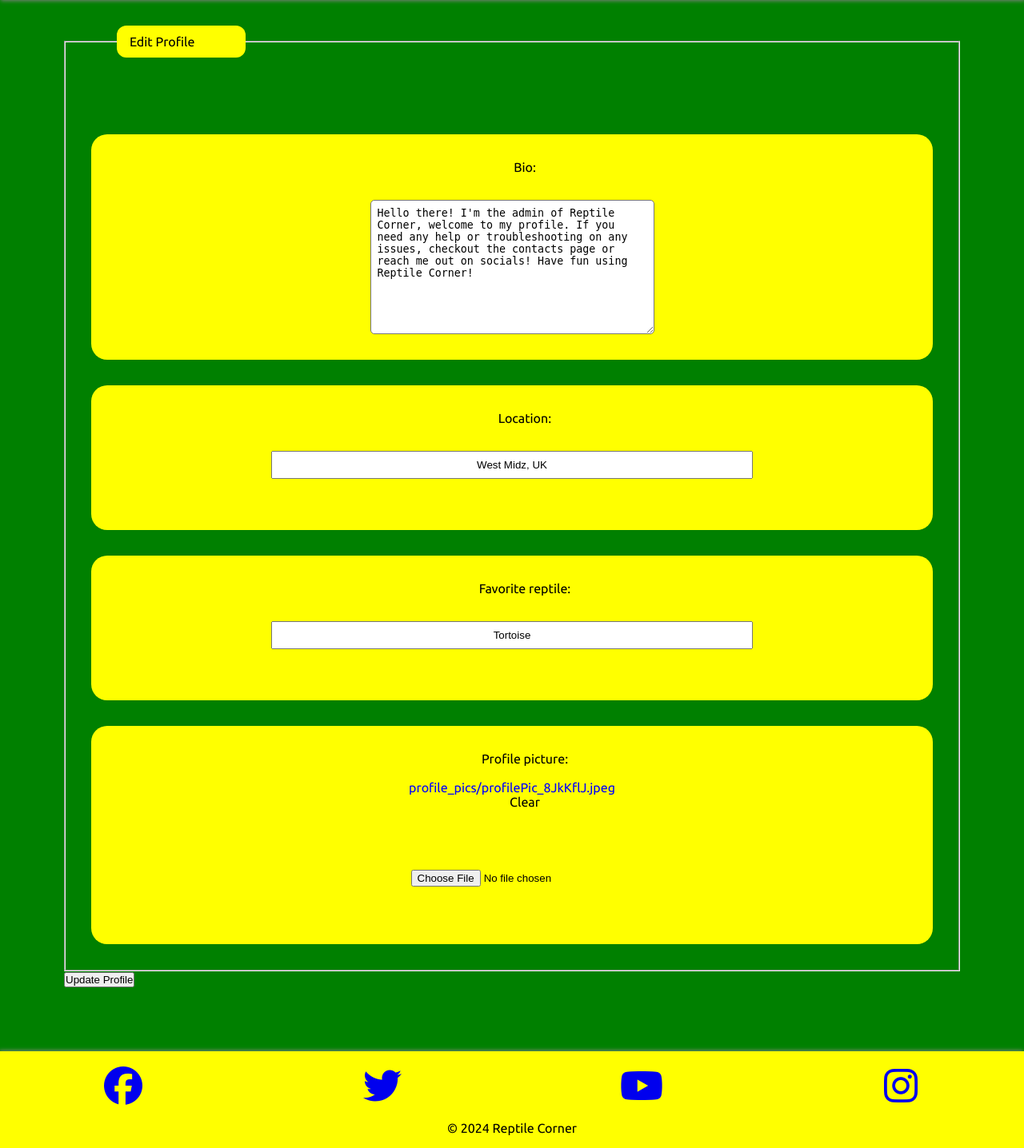
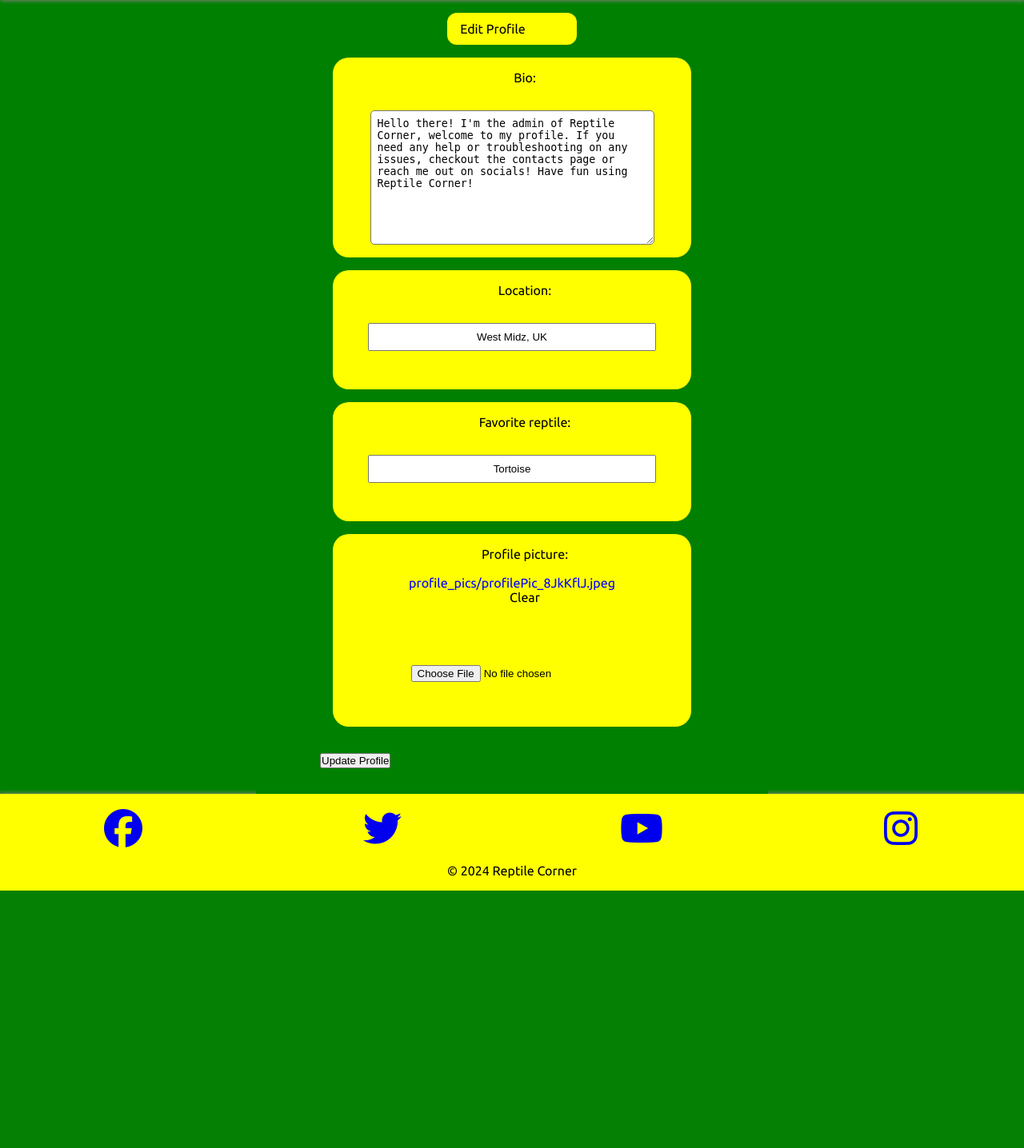
Before and after one commit to Jawrynx/ReptileCorner, a Django app: page /profile/edit/ in a window 1280 px wide. Shown: the part 82-1518 px from the top of the page at 80% size. After the commit the page ends 1196 px from the top, so only its background shows below. Run offline with Django 5.2, Linux system fonts and the light colour scheme; a user stored in the database is signed in; data comes from the database, SQL or seed files in the repository; both versions use the stored data as it was after the commit; some libraries are stand-ins or nearby versions.

Commit message:
More styling on edit profile page

```diff
--- a/profiles/templates/profiles/edit_profile.html
+++ b/profiles/templates/profiles/edit_profile.html
@@ -1,10 +1,11 @@
 {% extends "layout.html" %}
 {% block content %}
+    <div class="flex">
         <div class="edit-profile-section">
             <form method="POST" enctype="multipart/form-data">
                 {% csrf_token %}
                 <fieldset class="form-group">
-                <legend class="mb-4" style="color: black; margin: 4rem; padding: 0.7rem 4rem 0.7rem 1rem; border-radius: 12px; background-color: yellow;">Edit Profile</legend>
+                    <legend class="mb-4" style="color: black; padding: 0.7rem 4rem 0.7rem 1rem; border-radius: 12px; background-color: yellow;">Edit Profile</legend>
                     {{ p_form.as_p }}
                 </fieldset>
                 <div class="form-group">
@@ -12,4 +13,5 @@
                 </div>
             </form>
         </div>
+    </div>
 {% endblock content %}
--- a/static/css/style.css
+++ b/static/css/style.css
@@ -149,6 +149,10 @@ ul{
 
 .main {
     background-color: green;
+}
+.flex {
+    display: flex;
+    justify-content: center;
 }
 
 .hero-container {
@@ -368,6 +372,9 @@ ul{
     border-radius: 25px;
     padding:0.5rem 0.5rem 2rem;
     text-align: start;
+    display: flex;
+    flex-direction: column;
+    align-items: center;
 }
 
 .profile-description > p{
@@ -384,9 +391,20 @@ ul{
 }
 
 .btn-edit {
-    position: relative;
-    top: 0.5rem;
-    left: 3rem;
+    background-color: red;
+    color: white;
+    font-family: 'Ubuntu', sans-serif;
+    border-radius: 10px;
+    padding: 0.5rem 1rem;
+    font-size: 1.2rem;
+    transition: 0.5s ease-in-out;
+}
+
+.btn-edit:hover,
+.btn-outline-info:hover {
+    background-color: rgb(104, 104, 255);
+    transition: 0.1s ease-in-out;
+    border-color: white;
 }
 
 .profile-description > a:hover {
@@ -401,10 +419,15 @@ ul{
 .edit-profile-section {
     height: 100%;
     background-color: green;
+    width: 50%;
 }
 
 .edit-profile-section > form {
-    padding: 2rem 5rem 5rem 5rem;
+    padding: 1rem 5rem 2rem 5rem;
+}
+
+.edit-profile-section > form > div {
+    margin-top: 1rem;
 }
 
 #id_location,
@@ -424,9 +447,18 @@ label {
     margin-left: 2rem;
 }
 
+fieldset {
+    border: none;
+}
+
+fieldset > legend {
+    position: relative;
+    text-align: center;
+}
+
 fieldset > p {
     color: yellow;
-    margin: 2rem;
+    margin: 1rem;
     display: flex;
     flex-direction: column;
     align-items: center;
@@ -449,7 +481,7 @@ fieldset > p > a {
 fieldset > * {
     background-color: yellow;
     border-radius: 20px;
-    padding: 2rem 0;
+    padding: 1rem 0;
     color: black;
 }
 
```
Also changed, not shown: db.sqlite3. Lines whose indentation alone changed are shown as unchanged.
